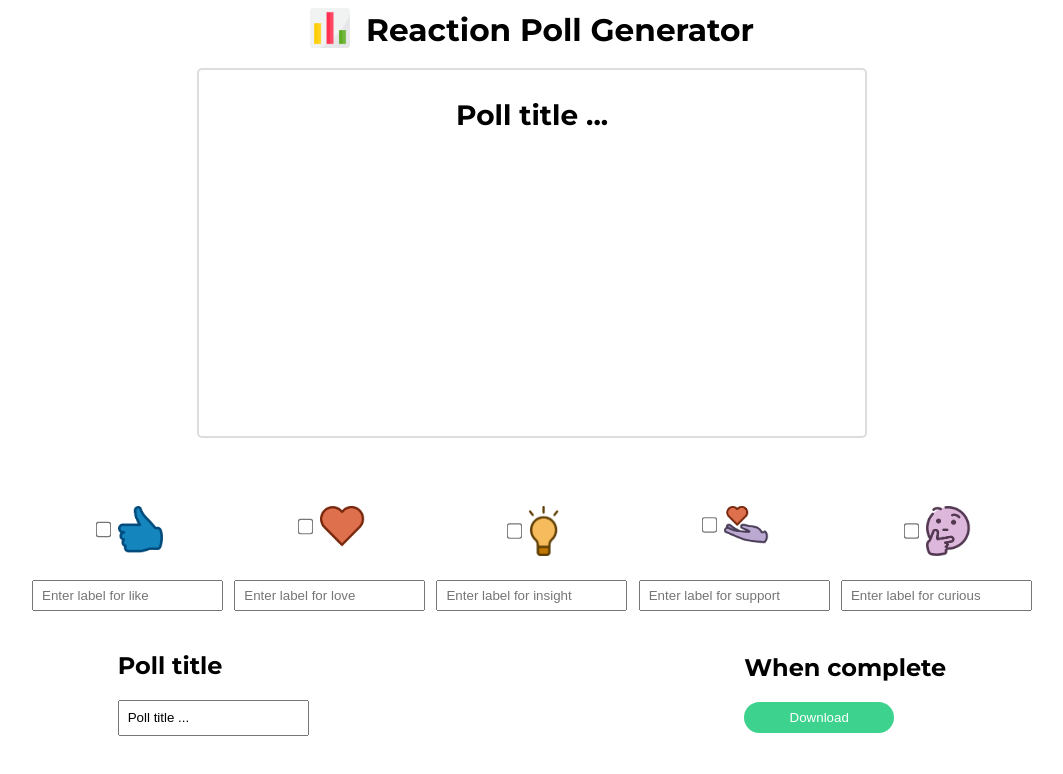
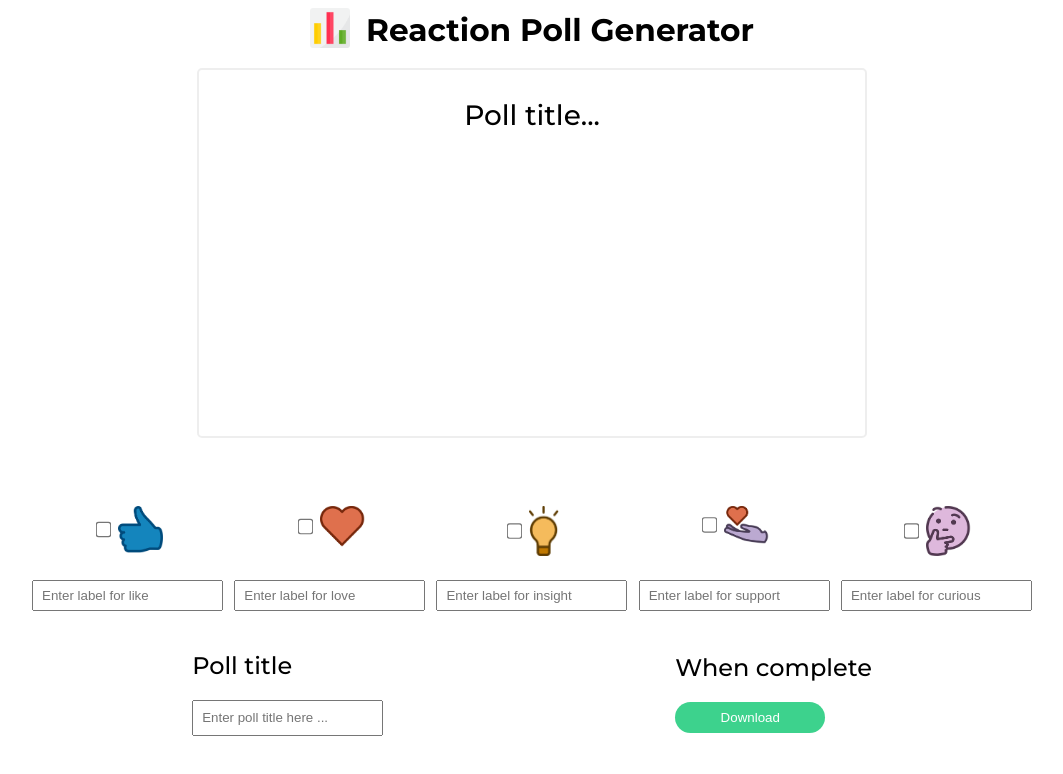
Before and after one commit to Ramzi-Abidi/Reaction-poll-generator, a React (Vite) app: page / in a window 1280 px wide. Shown: the top 774 px of the page, without its empty margins (108-1171 px from the left). Built offline with nearby package versions, Linux system fonts and the light colour scheme.

Commit message:
refactor handleCheckBoxChange fct

```diff
--- a/src/components/Home.tsx
+++ b/src/components/Home.tsx
@@ -4,14 +4,14 @@ import insight from "/imgs/Linkedin-Insightful-Icon.png";
 import support from "/imgs/Linkedin-Support-Icon.png";
 import curious from "/imgs/Linkedin-Curious-Icon.png";
 import celebrate from "/imgs/Linkedin-Celebrate-icon.png";
-import { ChangeEvent, MouseEvent, useState } from "react";
+import { ChangeEvent, FormEvent, useState } from "react";
 import Arrow from "./Arrow";
 import { icon } from "../utils/types";
 import pollIcon from "/imgs/poll.png";
 import html2canvas from "html2canvas";
 
 const Home = () => {
-    const [pollTitle, setPollTitle] = useState<string>("Poll title ...");
+    const [pollTitle, setPollTitle] = useState<string>("");
     const [icons, setIcons] = useState<icon[]>([]);
 
     const [allIconsStates, setAllIconsStates] = useState({
@@ -22,14 +22,6 @@ const Home = () => {
         insightState: "",
     });
     const [isLoading, setIsLoading] = useState<boolean>(false);
-
-    // type iconStates = {
-    //     likeState: string;
-    //     loveState: string;
-    //     supportState: string;
-    //     curiousState: string;
-    //     insightState: string;
-    // };
 
     // Function to update specific icon state
     const handleIconChange = (propertyName: string, newValue: string): void => {
@@ -54,9 +46,9 @@ const Home = () => {
             type: "",
             title: "",
         };
-
-        if (checkboxId === "like") {
-            if (checked === true) {
+        switch (checkboxId) {
+            case "like":
+                if (checked) {
                     icon.img = like;
                     // icon.title = "Work from home";
                     icon.type = "like";
@@ -67,10 +59,11 @@ const Home = () => {
                     });
                     setIcons([...filteredIcons]);
                 }
-        } else if (checkboxId === "love") {
+                break;
+            case "love":
                 if (checked) {
                     icon.img = love;
-                icon.title = "Work from office";
+                    // icon.title = "Work from office";
                     icon.type = "love";
                     setIcons([...icons, icon]);
                 } else {
@@ -79,10 +72,11 @@ const Home = () => {
                     });
                     setIcons([...filteredIcons]);
                 }
-        } else if (checkboxId === "celebrate") {
+                break;
+            case "celebrate":
                 if (checked) {
                     icon.img = celebrate;
-                icon.title = "Work hybrid";
+                    // icon.title = "Work hybrid";
                     icon.type = "celebrate";
                     setIcons([...icons, icon]);
                 } else {
@@ -91,10 +85,11 @@ const Home = () => {
                     });
                     setIcons([...filteredIcons]);
                 }
-        } else if (checkboxId === "support") {
+                break;
+            case "support":
                 if (checked) {
                     icon.img = support;
-                icon.title = "Just work";
+                    // icon.title = "Just work";
                     icon.type = "support";
                     setIcons([...icons, icon]);
                 } else {
@@ -103,10 +98,11 @@ const Home = () => {
                     });
                     setIcons([...filteredIcons]);
                 }
-        } else if (checkboxId === "insight") {
+                break;
+            case "insight":
                 if (checked) {
                     icon.img = insight;
-                icon.title = "No work at all";
+                    // icon.title = "No work at all";
                     icon.type = "insight";
                     setIcons([...icons, icon]);
                 } else {
@@ -115,10 +111,11 @@ const Home = () => {
                     });
                     setIcons([...filteredIcons]);
                 }
-        } else {
+                break;
+            default:
                 if (checked) {
                     icon.img = curious;
-                icon.title = "Everything";
+                    // icon.title = "Everything";
                     icon.type = "curious";
                     setIcons([...icons, icon]);
                 } else {
@@ -127,10 +124,11 @@ const Home = () => {
                     });
                     setIcons([...filteredIcons]);
                 }
+                break;
         }
     };
 
-    const handleDownload = (event: MouseEvent) => {
+    const handleDownload = (event: FormEvent<HTMLFormElement>) => {
         event.preventDefault();
 
         setIsLoading(() => true);
@@ -183,7 +181,16 @@ const Home = () => {
 
                 <div className="content" id="content">
                     <div className="container">
-                        <div className="title"> {pollTitle} </div>
+                        <div className="title">
+                            {" "}
+                            {pollTitle === "" ? (
+                                <span style={{ fontWeight: "500" }}>
+                                    Poll title...
+                                </span>
+                            ) : (
+                                pollTitle
+                            )}{" "}
+                        </div>
                         <div className="poll-content">
                             {icons.map((el: icon, index: number) => {
                                 console.log(el);
@@ -274,7 +281,11 @@ const Home = () => {
                                 id="insight"
                                 onChange={handleCheckBoxChange}
                             />
-                            <img className="insight-img" src={insight} alt="insight icon" />
+                            <img
+                                className="insight-img"
+                                src={insight}
+                                alt="insight icon"
+                            />
                         </div>
                         <div>
                             <input
@@ -344,34 +355,35 @@ const Home = () => {
                 </div>
             </div>
 
-            <div className="bottom-section">
+            <form
+                className="bottom-section"
+                onSubmit={(event: FormEvent<HTMLFormElement>) =>
+                    handleDownload(event)
+                }
+            >
                 <div className="poll-title">
-                    <h1> Poll title </h1>
+                    <h1 className="light-text"> Poll title </h1>
                     <input
                         className="poll-title-input"
                         type="text"
                         placeholder="Enter poll title here ..."
+                        required
                         value={pollTitle}
                         onChange={handleChange}
                     />
                 </div>
                 <div>
-                    <h2>When complete</h2>
+                    <h2 className="light-text">When complete</h2>
                     {isLoading && (
                         <span className="btn download">Loading...</span>
                     )}
                     {!isLoading && (
-                        <button
-                            className="btn download"
-                            onClick={(event: MouseEvent<HTMLButtonElement>) =>
-                                handleDownload(event)
-                            }
-                        >
+                        <button type="submit" className="btn download">
                             Download
                         </button>
                     )}
                 </div>
-            </div>
+            </form>
         </section>
     );
 };
--- a/src/index.css
+++ b/src/index.css
@@ -1,7 +1,7 @@
 :root {
     --primary-color: #007bff;
     --secondary-color: #6c757d;
-    --border-content-color: #dddddd;
+    --border-content-color: #e4e4e4a3;
     --color-dark: #161616;
     --color-ocean: #416dea;
     --color-grass: #3dd28d;
@@ -137,12 +137,22 @@ input[type="checkbox"] {
 
 .bottom-section {
     display: flex;
-    justify-content: space-around;
+    justify-content: space-evenly;
     align-items: center;
+}
+@media (max-width:768px) {
+    .bottom-section {
+        flex-direction: column;
+        gap: 1.25rem;
+    }
 }
 
 .poll-title-input {
     height: 30px;
+}
+
+.light-text{
+    font-weight: 500;
 }
 
 .icon-holder {
```
Also changed, not shown: src/utils/types.ts (+8 -0 lines). Lines whose indentation alone changed are shown as unchanged.
